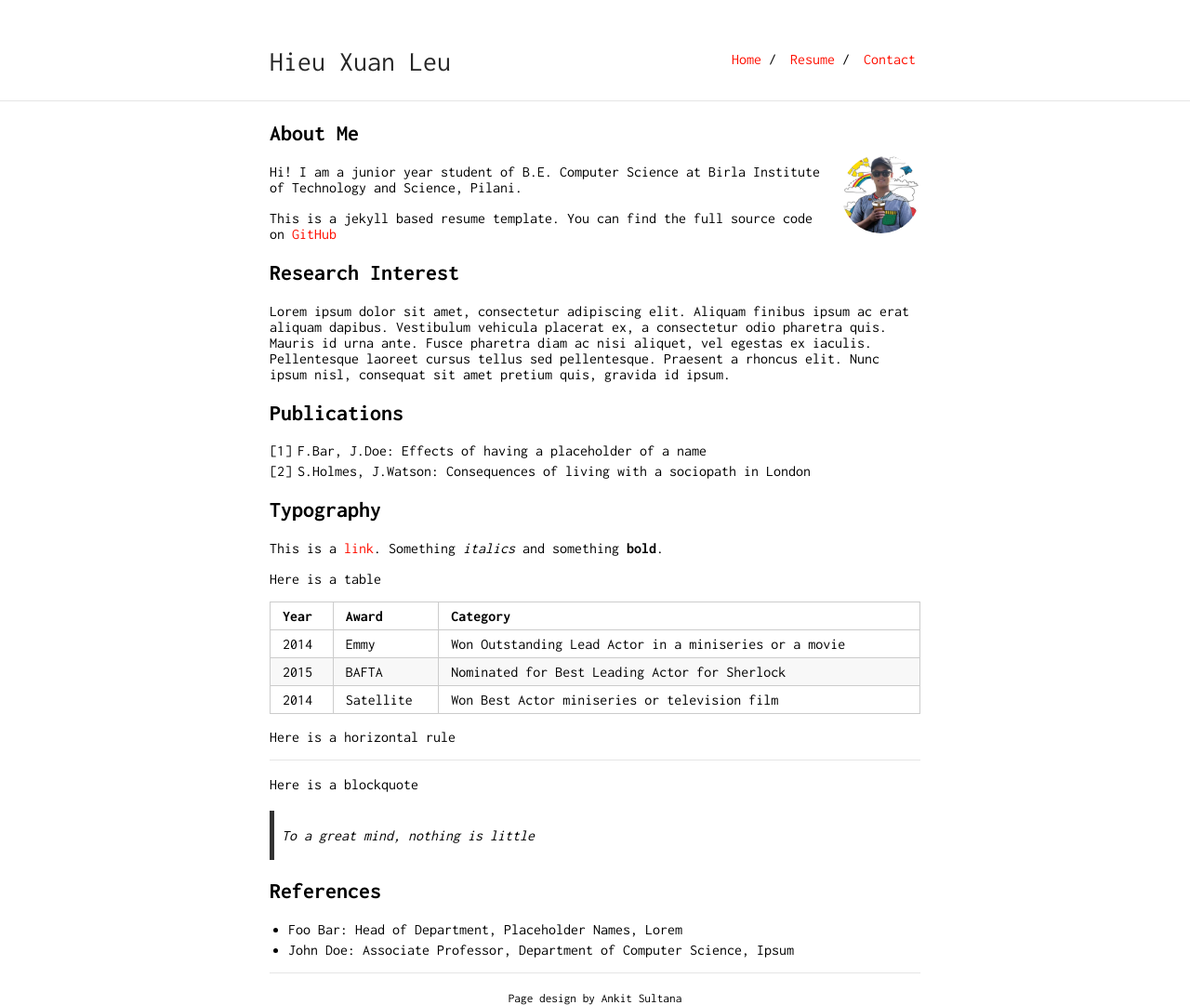
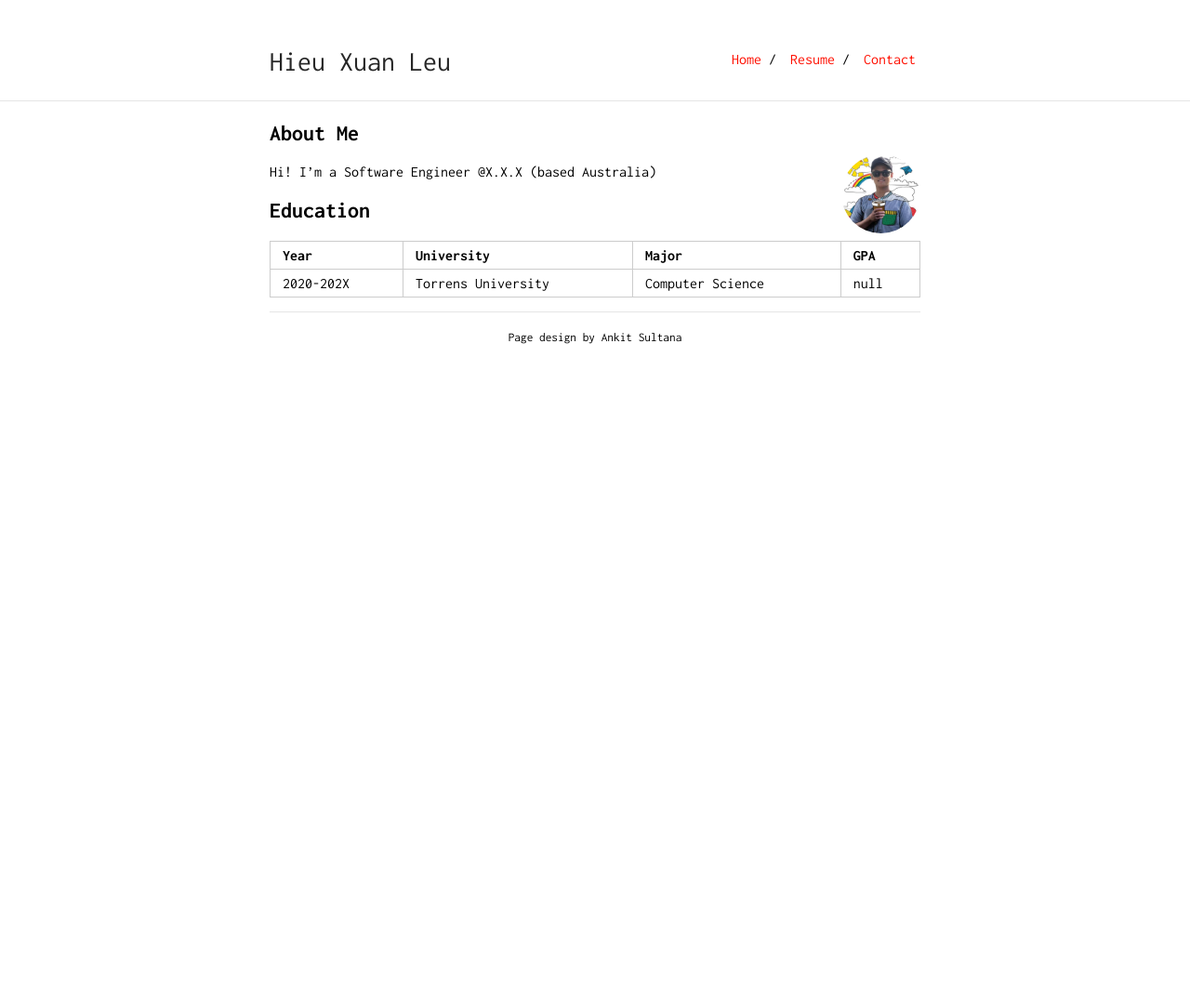
Before and after one commit to hieulxswe/resume, a Jekyll site: the page built from index.md, in a window 1280 px wide. Shown: the whole page at 93% size. Built offline with Jekyll 4.4.1, drawn with Linux system fonts in a browser that asks for light colours; our own code applies the rules of GitHub Pages for plain Markdown files; after the commit the page ends 900 px from its top, so only the background shows below that.

Commit message:
up resume

```diff
--- a/index.md
+++ b/index.md
@@ -6,15 +6,15 @@ layout: default
 
 <img class="profile-picture" src="hieu.jpeg">
 
-Hi! I am a junior year student of B.E. Computer Science at Birla Institute of Technology and Science, Pilani.
+Hi! I'm a Software Engineer @X.X.X (based Australia)
 
-This is a jekyll based resume template. You can find the full source code on [GitHub](https://github.com/bk2dcradle/researcher)
+## Education
 
-## Research Interest
+Year      | University         | Major            | GPA
+--------- | ------------------ | ---------------- | ---
+2020-202X | Torrens University | Computer Science | null
 
-Lorem ipsum dolor sit amet, consectetur adipiscing elit. Aliquam finibus ipsum ac erat aliquam dapibus. Vestibulum vehicula placerat ex, a consectetur odio pharetra quis. Mauris id urna ante. Fusce pharetra diam ac nisi aliquet, vel egestas ex iaculis. Pellentesque laoreet cursus tellus sed pellentesque. Praesent a rhoncus elit. Nunc ipsum nisl, consequat sit amet pretium quis, gravida id ipsum.
-
-## Publications
+<!-- ## Publications
 
 1. F.Bar, J.Doe: Effects of having a placeholder of a name
 2. S.Holmes, J.Watson: Consequences of living with a sociopath in London
@@ -42,4 +42,4 @@ Here is a blockquote
 ## References
 
 * Foo Bar: Head of Department, Placeholder Names, Lorem
-* John Doe: Associate Professor, Department of Computer Science, Ipsum
+* John Doe: Associate Professor, Department of Computer Science, Ipsum -->
```
